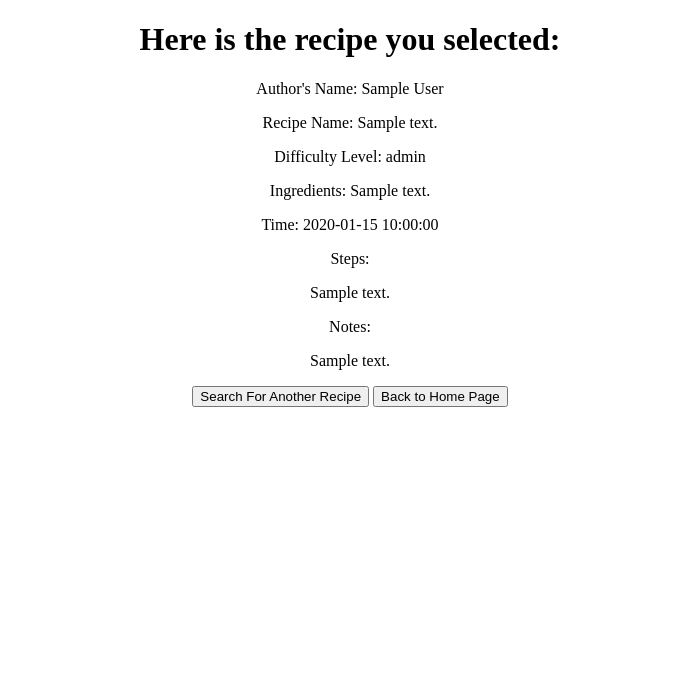
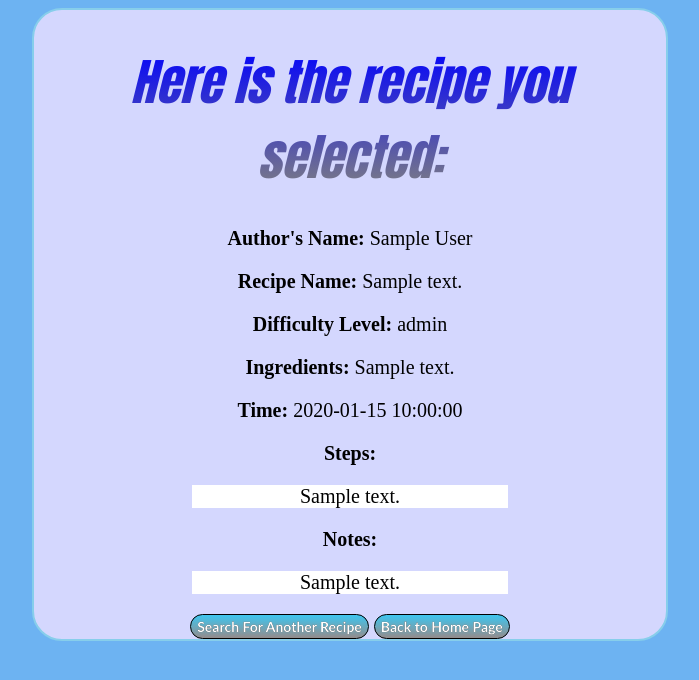
Before and after one commit to Rapunzel3210/Recipedia, a Python web app: template templates/display_recipe.html in a window 1280 px wide. Shown: the top 680 px of the page, without its empty margins (290-989 px from the left). Run offline with Jinja, Linux system fonts and the light colour scheme; the template is opened without the code that fills it: most values are stand-ins (such as "Sample title", 1, 10 or a date in 2020).

Commit message:
More CSS changes

```diff
--- a/templates/display_recipe.html
+++ b/templates/display_recipe.html
@@ -3,25 +3,99 @@
   <head>
     <title>Recipe Display</title>
 
+    <style>
+
+      h1 {
+        font-size: 50px;
+        font-style: oblique;
+        font-family: Impact, Charcoal, sans-serif;
+        background: -webkit-linear-gradient(blue, grey);
+        -webkit-background-clip: text;
+        -webkit-text-fill-color: transparent;
+        text-align: center;
+        text-decoration: underline;
+      }
+
+      body {
+        background-color: #6DB3F2;
+        font-size: 20px;
+      }
+
+      #all {
+        margin: auto;
+        text-align: center;
+        width: 50%;
+        background-color: #D4D7FE;
+        border: 2px solid skyblue;
+        border-radius: 30px;
+      }
+
+      .box {
+        background-color: white;
+        width: 50%;
+      }
+
+      a {
+      	background:-webkit-gradient(linear, left top, left bottom, color-stop(0.05, #41c3eb), color-stop(1, #948c8c));
+      	background:-moz-linear-gradient(top, #41c3eb 5%, #948c8c 100%);
+      	background:-webkit-linear-gradient(top, #41c3eb 5%, #948c8c 100%);
+      	background:-o-linear-gradient(top, #41c3eb 5%, #948c8c 100%);
+      	background:-ms-linear-gradient(top, #41c3eb 5%, #948c8c 100%);
+      	background:linear-gradient(to bottom, #41c3eb 5%, #948c8c 100%);
+      	filter:progid:DXImageTransform.Microsoft.gradient(startColorstr='#41c3eb', endColorstr='#948c8c',GradientType=0);
+      	background-color:#41c3eb;
+      	-moz-border-radius:14px;
+      	-webkit-border-radius:14px;
+      	border-radius:14px;
+      	border:1px solid #000000;
+      	display:inline-block;
+      	cursor:pointer;
+      	color:#ffffff;
+      	font-family:Trebuchet MS;
+      	font-size:14px;
+      	font-weight:bold;
+      	padding:3px 6px;
+      	text-decoration:none;
+      	text-shadow:0px 0px 0px #000000;
+      }
+      a:hover {
+      	background:-webkit-gradient(linear, left top, left bottom, color-stop(0.05, #948c8c), color-stop(1, #41c3eb));
+      	background:-moz-linear-gradient(top, #948c8c 5%, #41c3eb 100%);
+      	background:-webkit-linear-gradient(top, #948c8c 5%, #41c3eb 100%);
+      	background:-o-linear-gradient(top, #948c8c 5%, #41c3eb 100%);
+      	background:-ms-linear-gradient(top, #948c8c 5%, #41c3eb 100%);
+      	background:linear-gradient(to bottom, #948c8c 5%, #41c3eb 100%);
+      	filter:progid:DXImageTransform.Microsoft.gradient(startColorstr='#948c8c', endColorstr='#41c3eb',GradientType=0);
+      	background-color:#948c8c;
+      }
+      a:active {
+      	position:relative;
+      	top:1px;
+      }
+
+    </style>
+
   </head>
+  <div id="all">
+    <body>
 
-  <body>
+      <center>
+        <h1>Here is the recipe you selected:</h1>
+        <p><strong>Author's Name:</strong> {{ author_answer }} </p>
+        <p><strong>Recipe Name:</strong> {{ name_answer }} </p>
+        <p><strong>Difficulty Level:</strong> {{ level_answer }} </p>
+        <p><strong>Ingredients:</strong> {{ ingredients_answer }} </p>
+        <p><strong>Time:</strong> {{ time_answer }} </p>
+        <p><strong>Steps:</strong></p>
+        <div class="box"><p><center> {{ steps_answer }}</center> </p></div>
+        <p><strong>Notes:</strong></p>
+        <div class="box"><p><center> {{ notes_answer }} </center></p></div>
+        <a href="/search">Search For Another Recipe</a>
+          <!-- <input type="button" name="button" value="Search For Another Recipe"></a> -->
+        <a href="/">Back to Home Page</a>
+          <!-- <input type="button" name="button" value="Back to Home Page"></a> -->
+      </center>
 
-    <center>
-    <h1>Here is the recipe you selected:</h1>
-    <p>Author's Name: {{ author_answer }} </p>
-    <p>Recipe Name: {{ name_answer }} </p>
-    <p>Difficulty Level: {{ level_answer }} </p>
-    <p>Ingredients: {{ ingredients_answer }} </p>
-    <p>Time: {{ time_answer }} </p>
-    <p>Steps:</p>
-    <p><center> {{ steps_answer }}</center> </p>
-    <p>Notes:</p>
-    <p><center> {{ notes_answer }} </center></p>
-    <a href="/search"><input type="button" name="button" value="Search For Another Recipe"></a>
-    <a href="/"><input type="button" name="button" value="Back to Home Page"></a>
-    </center>
-
-  </body>
-
+    </body>
+  </div>
 </html>
--- a/templates/new_recipe.html
+++ b/templates/new_recipe.html
@@ -65,7 +65,8 @@
           <input type="submit" class="" action="submit" />
           <!-- <button type="button" value="Submit">Submit</button> -->
         </form>
-        <a href="/"><input type="button" name="button" value="Back to Home Page"></a>
+        <a href="/">Back to Home Page</a>
+        <!-- <input type="button" name="button" value="Back to Home Page"></a> -->
         <!-- <img src="http://www.fitbrains.com/blog/wp-content/uploads/2013/09/2ahi2c3.gif" alt="Recipes" style="width:304px;height:228px;"> -->
       </div>
     </body>
--- a/templates/search.html
+++ b/templates/search.html
@@ -11,6 +11,7 @@
   </head>
 
 <center>
+  <div id="div">
     <body>
       <h1>Search</h1>
       <form method="GET" action="recipe_results">
@@ -31,10 +32,12 @@
       </p> -->
         <input id="submit" type="submit" action="submit"></input>
       </form>
-    <a href="/"><input type="button" name="button" value="Back to Home Page"></a><br>
+      <a href="/">Back to Home Page</a>
+      <!-- <input type="button" name="button" value="Back to Home Page"></a><br> -->
       <div id="result"></div>
     <!-- <img src="http://img.sndimg.com/food/image/upload/w_555,h_416,c_fit,fl_progressive,q_95/v1/img/recipes/53/99/6/pictmxvTZ.jpg" alt="food"></img -->
     </body>
+  </div>
 </center>
 
 </html>
```
Also changed, not shown: stylesheets/new_recipe.css (+38 -0 lines), stylesheets/results.css (+38 -0 lines), stylesheets/search.css (+48 -0 lines), templates/results.html (+6 -3 lines). Lines whose indentation alone changed are shown as unchanged.
